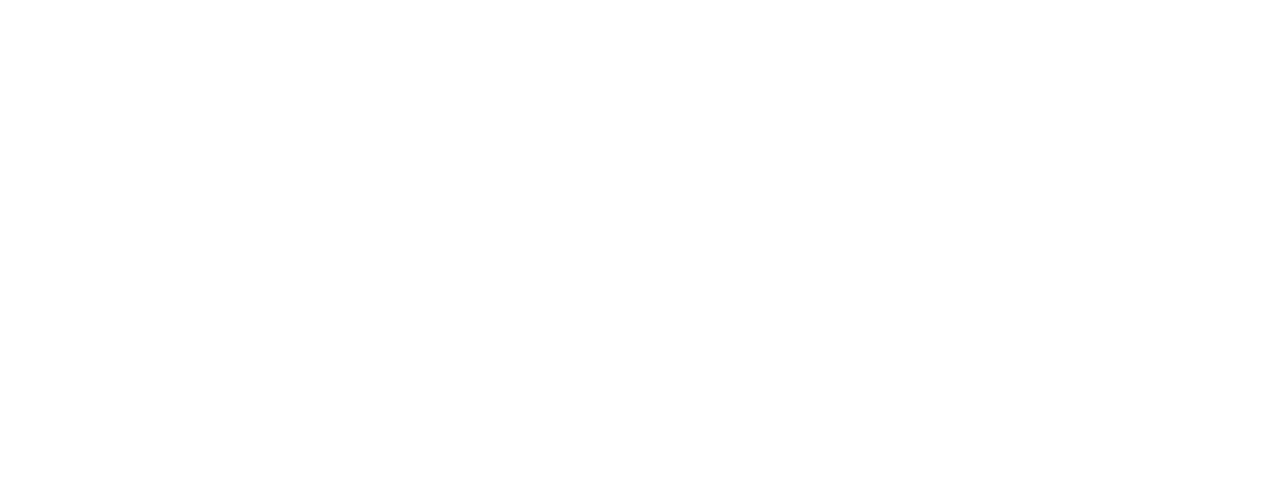
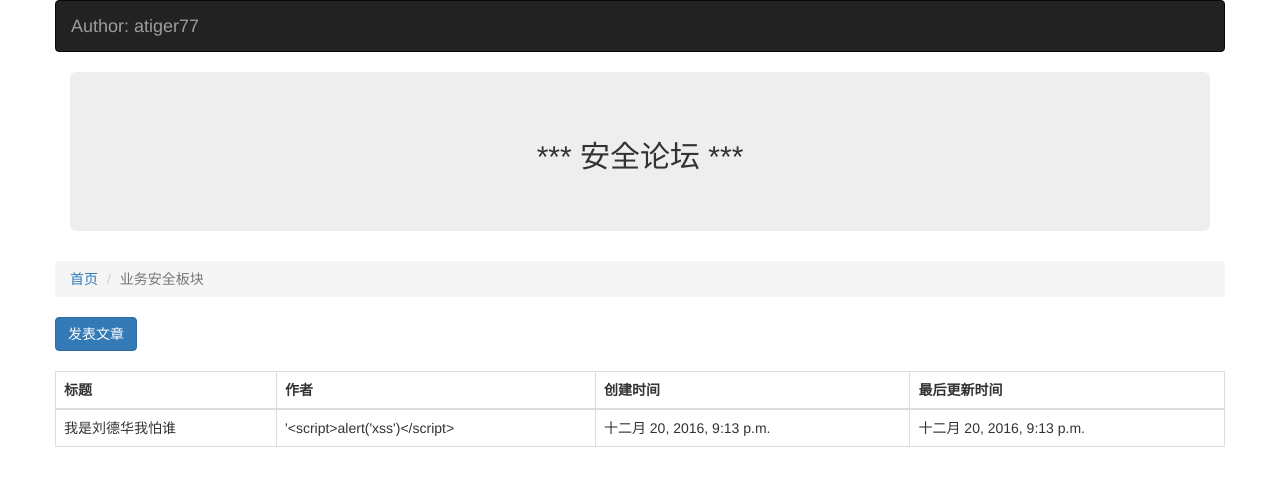
Before and after one commit to atiger77/Luntan, a Django app: page /article/list/1 in a window 1280 px wide. Before the commit the part shown is empty. Shown: the top 486 px of the page. Run offline with Django 3.2, Linux system fonts and the light colour scheme; data comes from the database, SQL or seed files in the repository; both versions use the stored data as it was after the commit; some libraries are stand-ins or nearby versions.

Commit message:
Completed ArticlView

```diff
--- a/Article/models.py
+++ b/Article/models.py
@@ -6,8 +6,8 @@
 # Create your models here.
 class Article(models.Model):
     block = models.ForeignKey(Block,verbose_name="板块ID")
-    title = models.CharField(u"板块名称",max_length=100)
-    content =  models.CharField(u"板块描述",max_length=500)
+    title = models.CharField(u"文章名称",max_length=100)
+    content =  models.CharField(u"文章描述",max_length=500)
     status = models.IntegerField(u"状态",choices=((0,"正常"),(1,"删除")))
 
     create_timestamp = models.DateTimeField('创建时间',auto_now_add=True)
--- a/Article/templates/article_list.html
+++ b/Article/templates/article_list.html
@@ -0,0 +1,32 @@
+{% extends "base.html" %}
+{% block content %}
+<ol class="breadcrumb">
+  <li><a href="/">首页</a></li>
+  <li class="active">{{ b.name }}</li>
+</ol>
+
+<a href="#" class="btn btn-primary">发表文章</a>
+<br>
+<br>
+
+<table class="table table-bordered">
+  <thead>
+    <th>标题</th>
+    <th>作者</th>
+    <th>创建时间</th>
+    <th>最后更新时间</th>
+  </thead>
+  <tbody>
+    {% for article in articles %}
+    <tr>
+        <td>{{ article.title }}</td>
+        <td>{{ article.content }}</td>
+        <td>{{ article.create_timestamp }}</td>
+        <td>{{ article.last_update_timestamp }}</td>
+
+    </tr>
+   {% endfor%}
+  </tbody>
+</table>
+
+{% endblock %}
--- a/Article/views.py
+++ b/Article/views.py
@@ -1,8 +1,10 @@
 from django.shortcuts import render
-
+from Block.models import Block
+from Article.models import Article
 # Create your views here.
 
 def article_list(request,block_id):
     block_id = int(block_id)
-    #返回页面
-    return render(request,"article_list.html")
+    block = Block.objects.get(id=block_id)
+    article_objs = Article.objects.filter(block=block,status=0).order_by("-id")
+    return render(request,"article_list.html",{"articles":article_objs,"b":block})
--- a/luntan/settings.py
+++ b/luntan/settings.py
@@ -108,7 +108,7 @@
 
 LANGUAGE_CODE = 'zh-hans'
 
-TIME_ZONE = 'UTC'
+TIME_ZONE = 'Asia/Shanghai'
 
 USE_I18N = True
 
--- /dev/null
+++ b/templates/base.html
@@ -0,0 +1,34 @@
+<!DOCTYPE html>
+<html>
+<head>
+	<meta charset="utf-8">
+	<title>论坛首页</title>
+    <!--  bootstrap的css和js文件从http://getbootstrap.com/可以从这里下载 -->
+    <link rel="stylesheet" href="/static/css/bootstrap.min.css">
+</head>
+<body>
+  <div class="container">
+      <div class="row">
+          <nav class="navbar navbar-inverse" role="navigation">
+            <div class="container-fluid">
+            <div class="navbar-header">
+            <a class="navbar-brand" href="#">Author: atiger77</a>
+            </div>
+            </div>
+           </nav>
+
+
+          <div class="col-xs-12 col-md-12">
+              <div class="jumbotron">
+                <center><h2>*** 安全论坛 ***</h2></center>
+              </div>
+          </div>
+      </div>
+
+      <div class="row">
+       {% block content %}
+       {% endblock %}
+       </div>
+   </div>
+</body>
+</html>
```
Also changed, not shown: templates/index.html (+3 -32 lines), db.sqlite3.
